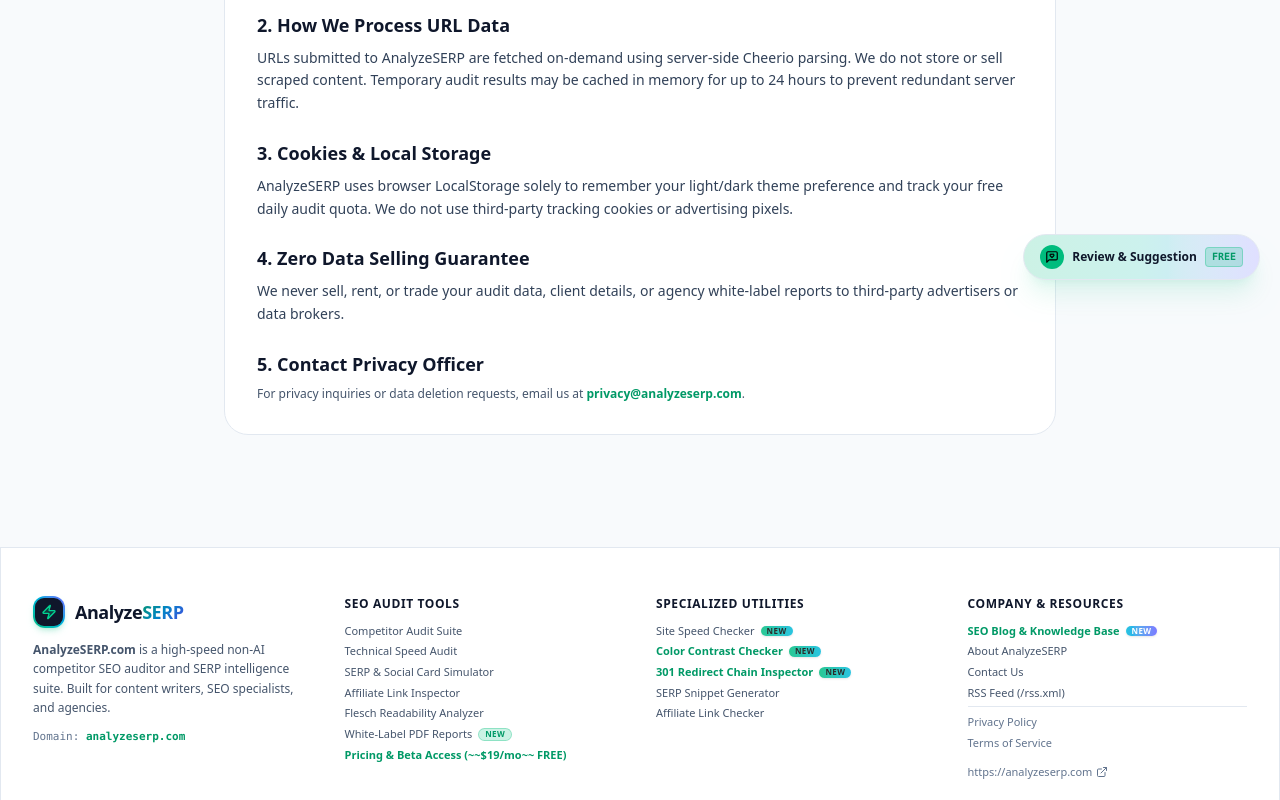
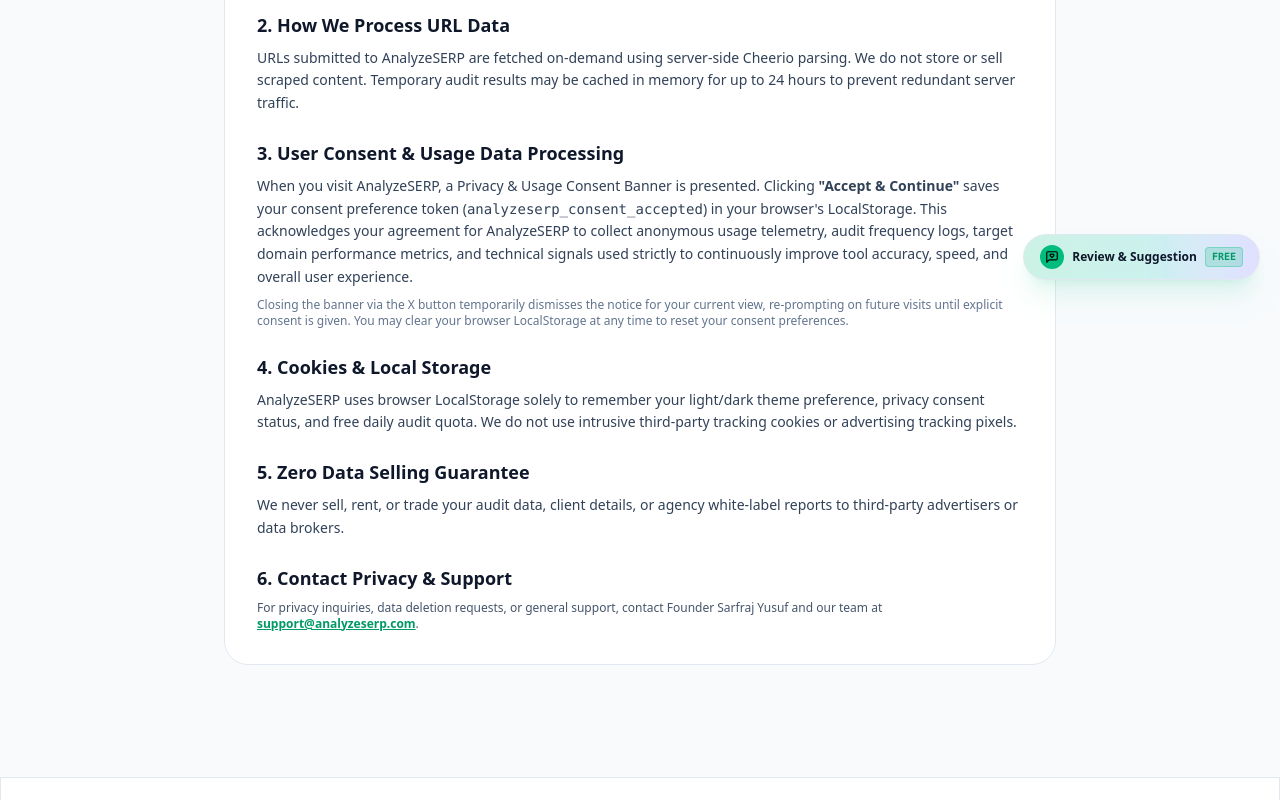
Before and after one commit to sarfraj-yusuf/analyze-serp, a Next.js app: page /privacy in a window 1280 px wide. Shown: the part 500-1300 px from the top of the page. Built offline with nearby package versions, Linux system fonts and the light colour scheme.

Commit message:
docs(privacy): Update Privacy Policy with user consent clauses and consolidate support email
- Added Section 3 detailing user data consent and anonymous analytics telemetry processing
- Consolidated contact email to official support@analyzeserp.com address

```diff
--- a/src/app/privacy/page.tsx
+++ b/src/app/privacy/page.tsx
@@ -50,23 +50,39 @@
           </section>
 
           <section className="space-y-2">
-            <h2 className="text-lg font-bold text-slate-900 dark:text-white">3. Cookies & Local Storage</h2>
+            <h2 className="text-lg font-bold text-slate-900 dark:text-white">3. User Consent & Usage Data Processing</h2>
             <p>
-              AnalyzeSERP uses browser LocalStorage solely to remember your light/dark theme preference and track your free daily audit quota. We do not use third-party tracking cookies or advertising pixels.
+              When you visit AnalyzeSERP, a Privacy & Usage Consent Banner is presented. Clicking <strong>"Accept & Continue"</strong> saves your consent preference token (<code>analyzeserp_consent_accepted</code>) in your browser's LocalStorage. This acknowledges your agreement for AnalyzeSERP to collect anonymous usage telemetry, audit frequency logs, target domain performance metrics, and technical signals used strictly to continuously improve tool accuracy, speed, and overall user experience.
+            </p>
+            <p className="text-xs text-slate-500 dark:text-gray-400">
+              Closing the banner via the X button temporarily dismisses the notice for your current view, re-prompting on future visits until explicit consent is given. You may clear your browser LocalStorage at any time to reset your consent preferences.
             </p>
           </section>
 
           <section className="space-y-2">
-            <h2 className="text-lg font-bold text-slate-900 dark:text-white">4. Zero Data Selling Guarantee</h2>
+            <h2 className="text-lg font-bold text-slate-900 dark:text-white">4. Cookies & Local Storage</h2>
+            <p>
+              AnalyzeSERP uses browser LocalStorage solely to remember your light/dark theme preference, privacy consent status, and free daily audit quota. We do not use intrusive third-party tracking cookies or advertising tracking pixels.
+            </p>
+          </section>
+
+          <section className="space-y-2">
+            <h2 className="text-lg font-bold text-slate-900 dark:text-white">5. Zero Data Selling Guarantee</h2>
             <p>
               We never sell, rent, or trade your audit data, client details, or agency white-label reports to third-party advertisers or data brokers.
             </p>
           </section>
 
           <section className="space-y-2">
-            <h2 className="text-lg font-bold text-slate-900 dark:text-white">5. Contact Privacy Officer</h2>
+            <h2 className="text-lg font-bold text-slate-900 dark:text-white">6. Contact Privacy & Support</h2>
             <p className="text-xs text-slate-600 dark:text-gray-400">
-              For privacy inquiries or data deletion requests, email us at <strong className="text-emerald-600 dark:text-emerald-400">privacy@analyzeserp.com</strong>.
+              For privacy inquiries, data deletion requests, or general support, contact Founder Sarfraj Yusuf and our team at{' '}
+              <a
+                href="mailto:support@analyzeserp.com"
+                className="text-emerald-600 dark:text-emerald-400 font-bold underline hover:text-emerald-500 transition-colors"
+              >
+                support@analyzeserp.com
+              </a>.
             </p>
           </section>
         </div>
```
